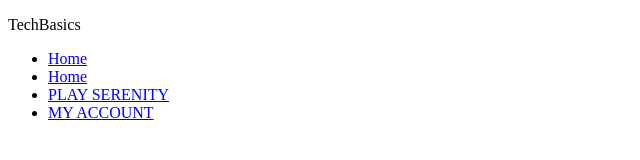
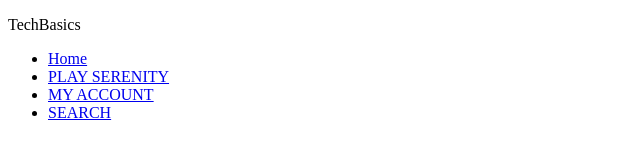
Before and after one commit to crownbelt97/ID, a plain HTML site: page ID/Assignment/index.html in a window 1280 px wide. Shown: the whole page, without its empty margins (0-640 px from the left). Drawn offline with Linux system fonts and the light colour scheme.

Commit message:
Update index.html

```diff
--- a/ID/Assignment/index.html
+++ b/ID/Assignment/index.html
@@ -14,9 +14,9 @@
   <nav>
     <ul>
       <li><a href="#">Home</a></li>
-		<li><a href="#">Home</a></li>
 		<li><a href="#">PLAY SERENITY</a></li>
 		<li><a href="#">MY ACCOUNT</a></li>
+		<li><a href="#">SEARCH</a></li>
     </ul>
   </nav>
 </header>
```
